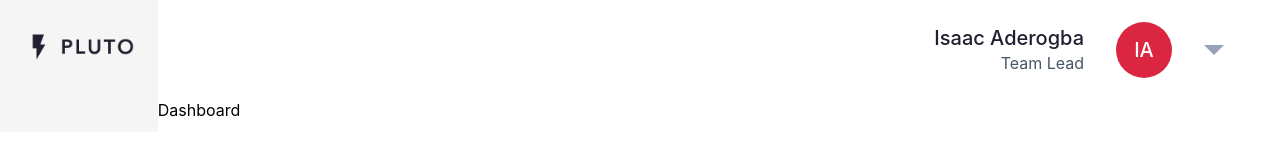
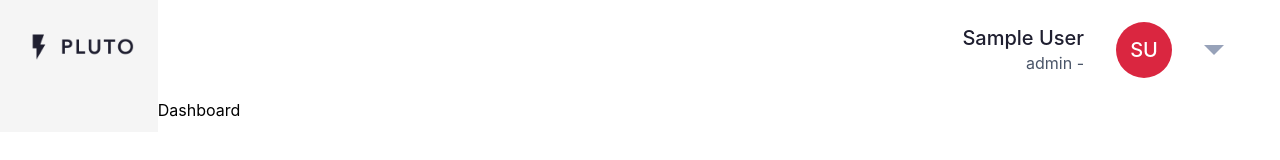
Before and after one commit to webeu3-pluto/client, a React (Create React App) app: page /app in a window 1280 px wide. Shown: the top 160 px of the page. Built offline with nearby package versions, Linux system fonts and the light colour scheme; sample sign-in values are in the browser's storage.

Commit message:
Add dropdown to redirect to profile or logout

```diff
--- a/src/App.js
+++ b/src/App.js
@@ -10,6 +10,7 @@ import { validateUser } from "./store/actions/authActions";
 import ComponentLoader from "./~reusables/molecules/ComponentLoader";
 
 // styles
+import { primary } from "./~reusables/variables/colors";
 
 function App(props) {
   const { isSignedIn, validateUser } = props;
@@ -20,7 +21,7 @@ function App(props) {
   }, [])
 
   if (isSignedIn === null) {
-    return <ComponentLoader />;
+    return <ComponentLoader color={primary} />;
   } else {
     return (
       <div>
--- a/src/store/actions/authActions.js
+++ b/src/store/actions/authActions.js
@@ -14,7 +14,6 @@ export const signUp = (user, history) => async dispatch => {
   try {
     dispatch({ type: SIGN_UP });
     const res = await axios.post(`${server}/api/auth/register`, user);
-    debugger;
 
     if (res.status === 201) {
       const user = {
@@ -44,7 +43,7 @@ export const validateUser = () => dispatch => {
     let user = JSON.parse(localStorage.getItem("user"));
     dispatch({ type: VALIDATE_USER, payload: { user, status: true } });
   } else {
-    dispatch({ type: VALIDATE_USER, payload: { status: false } });
+    dispatch({ type: VALIDATE_USER, payload: { user: null, status: false } });
   }
 };
 
--- a/src/store/reducers/authReducer.js
+++ b/src/store/reducers/authReducer.js
@@ -5,6 +5,7 @@ const initState = {
   authLoader: null,
   loginError: null,
   signupError: null,
+  user: null
 };
 
 export default function(state = initState, action) {
--- a/src/~reusables/layout/AppHeader.js
+++ b/src/~reusables/layout/AppHeader.js
@@ -1,26 +1,78 @@
 // modules
 import React from "react";
 import styled from "styled-components";
+import { connect } from "react-redux";
+import { Link } from "react-router-dom";
 
 // components/functions
+import { validateUser } from "../../store/actions/authActions";
 
 // styles
-import { large_space, medium_space_2 } from "../variables/spacing";
-import { support, secondary, white, text, headings } from "../variables/colors";
+import {
+  large_space,
+  medium_space_2,
+  medium_space_3
+} from "../variables/spacing";
+import {
+  support,
+  secondary,
+  white,
+  text,
+  headings,
+  primary,
+  light_grey
+} from "../variables/colors";
 import { heading_4 } from "../variables/font-sizes";
 import { tablet_max_width } from "../variables/media-queries";
 
-const AppHeader = () => {
+const AppHeader = props => {
+  const { user, validateUser } = props;
+
+  const logout = () => {
+    localStorage.clear();
+    validateUser();
+  };
+
+  const toggleDropdown = () => {
+    document
+      .querySelector(".dropdown-content")
+      .classList.toggle("show-dropdown");
+  };
+
+  window.onclick = function(e) {
+    if (!e.target.matches(".arrow-down")) {
+      const myDropdown = document.querySelector(".dropdown-content");
+      if (myDropdown && myDropdown.classList.contains("show-dropdown")) {
+        myDropdown.classList.remove("show-dropdown");
+      }
+    }
+  };
+
   return (
     <StyledHeader>
-      <div>
+      <nav>
         <div className="info">
-          <h4>Isaac Aderogba</h4>
-          <p>Team Lead</p>
+          <h4>
+            {user.firstName} {user.lastName}
+          </h4>
+          <p>
+            {user.role} - {user.cohort}
+          </p>
         </div>
-        <div className="initials">IA</div>
-        <div className="arrow-down" />
-      </div>
+        <div className="initials">
+          {user.firstName.charAt(0)}
+          {user.lastName.charAt(0)}
+        </div>
+        <div className="dropdown">
+          <div onClick={toggleDropdown} className="arrow-down" />
+          <div className="dropdown-content">
+            <Link to="/app/profile">Profile</Link>
+            <Link onClick={logout} to="/">
+              Logout
+            </Link>
+          </div>
+        </div>
+      </nav>
     </StyledHeader>
   );
 };
@@ -30,13 +82,42 @@ const StyledHeader = styled.header`
   display: flex;
   justify-content: flex-end;
   align-items: center;
-  & > div {
+  & > nav {
     margin-right: ${large_space};
     display: flex;
     align-items: center;
   }
 
-  h4, p {
+  .dropdown-content {
+    display: none;
+    position: absolute;
+    right: ${medium_space_3};
+    background-color: ${light_grey};
+    min-width: 160px;
+    box-shadow: 0px 8px 16px 0px rgba(151, 162, 185, 0.2);
+    z-index: 1;
+  }
+
+  .dropdown-content a {
+    float: none;
+    color: black;
+    padding: 12px 16px;
+    text-decoration: none;
+    display: block;
+    text-align: left;
+  }
+
+  .dropdown-content a:hover {
+    background-color: ${white};
+    color: ${primary};
+  }
+
+  .show-dropdown {
+    display: block;
+  }
+
+  h4,
+  p {
     margin: 0;
   }
 
@@ -82,4 +163,13 @@ const StyledHeader = styled.header`
   }
 `;
 
-export default AppHeader;
+function mapStateToProps(state) {
+  return {
+    user: state.auth.user
+  };
+}
+
+export default connect(
+  mapStateToProps,
+  { validateUser }
+)(AppHeader);
```
